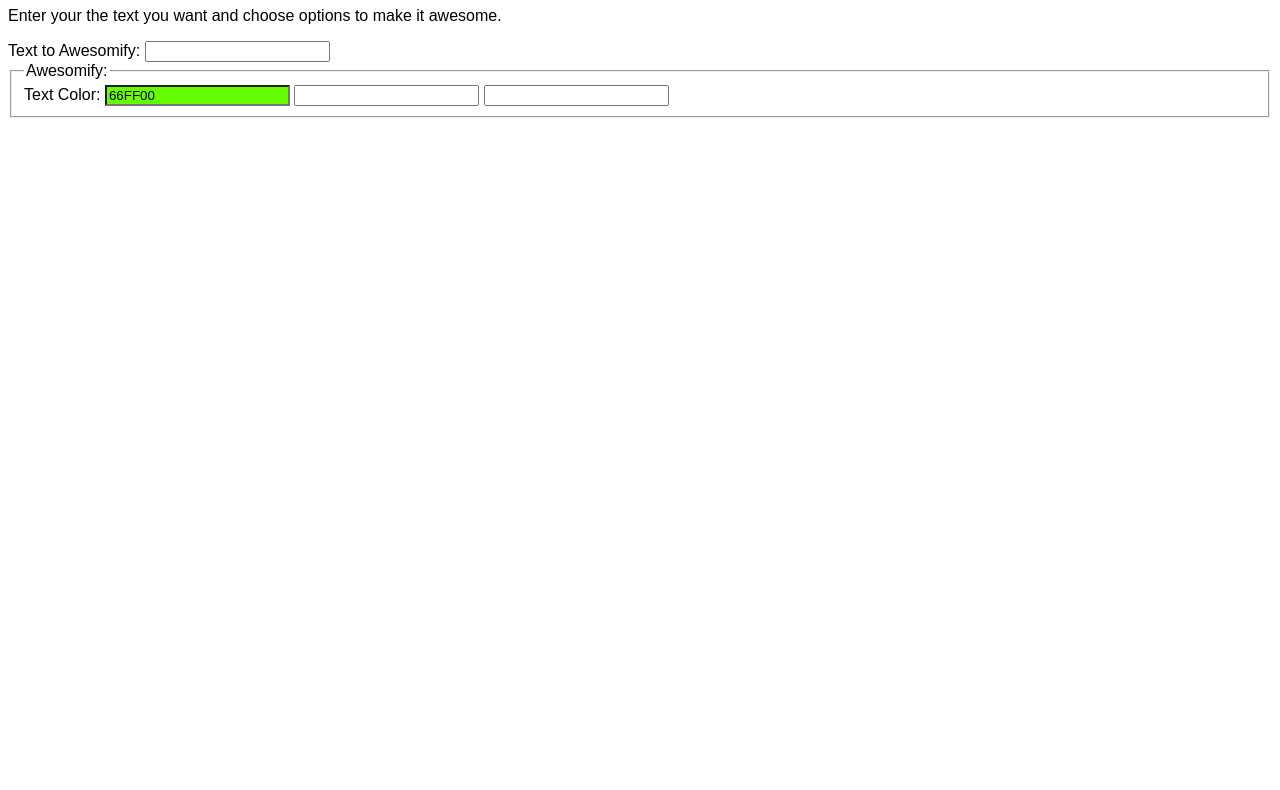
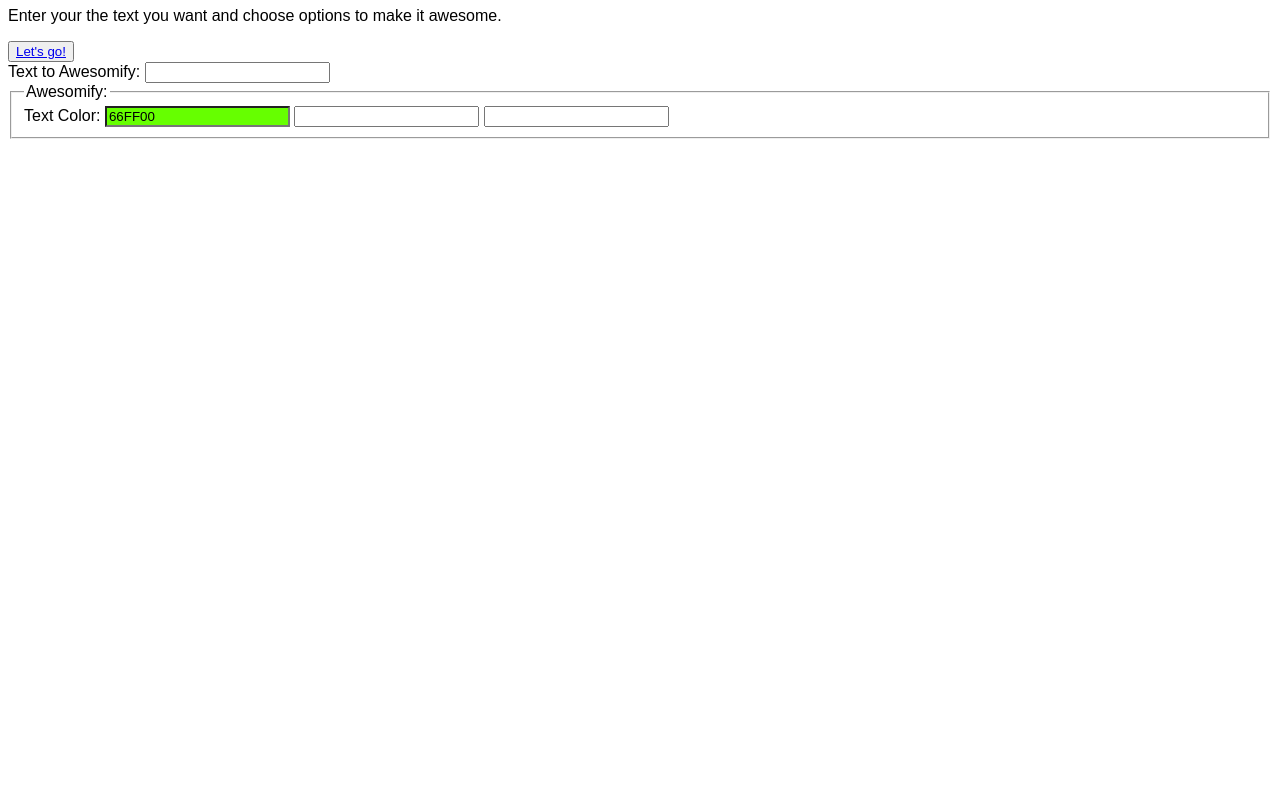
Before and after one commit to jack0lantern/Awesomifier, a plain HTML site: page index.html in a window 1280 px wide. Shown: the part 73-863 px from the top of the page. Before the commit the page ends 800 px from the top, so only its background shows below. Drawn offline with Linux system fonts and the light colour scheme.

Commit message:
style.css

```diff
--- a/index.html
+++ b/index.html
@@ -4,6 +4,7 @@
 <head>
 <script src="jQuery-1.11.1.js" type="text/javascript"></script>
 <script type="text/javascript" src="jscolor/jscolor.js"></script>
+<script type="text/javascript" src="scripts.js"></script>
 <link rel="stylesheet" href="style.css" />
 <title>
 Text Awesomifier
@@ -15,8 +16,9 @@ Text Awesomifier
 	<div id ="intro">
 		<h1>Welcome Text Awesomifier</h1>
 		<p>Enter your the text you want and choose options to make it awesome.</p>
+        <button id="goButton" onClick="$('#inputDiv').addClass('trans1')"><a href="#product">Let's go!</a></button>
 	</div>
-	<div id="inputDiv">
+	<div id="inputDiv" style="height: 1000px;">
 		<form id="textInput">
 			Text to Awesomify: <input type="text" id="input" /> <br/>
 			<fieldset>
```
